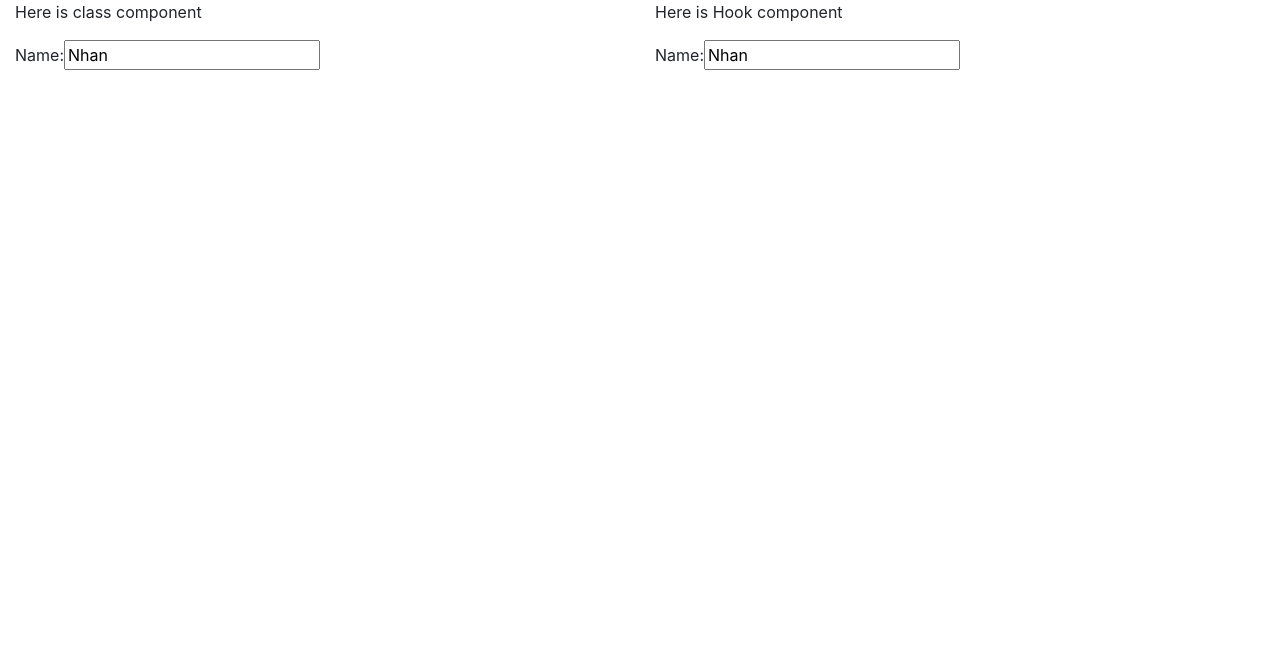
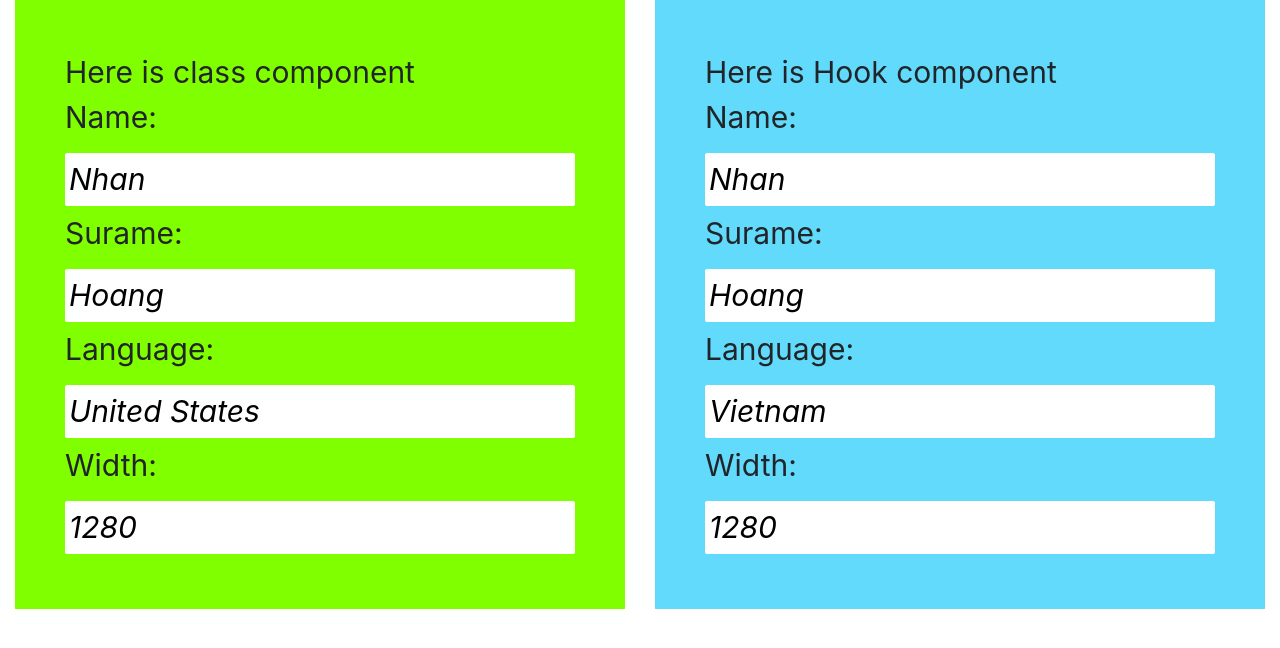
Before and after one commit to NhanHoang8195/react-hook-demo, a React (Create React App) app: page / in a window 1280 px wide. Shown: the top 648 px of the page. Built offline with nearby package versions, Linux system fonts and the light colour scheme.

Commit message:
Updated for presentation

```diff
--- a/public/index.html
+++ b/public/index.html
@@ -13,12 +13,6 @@
       user's mobile device or desktop. See https://developers.google.com/web/fundamentals/web-app-manifest/
     -->
     <link rel="manifest" href="%PUBLIC_URL%/manifest.json" />
-    <link
-            rel="stylesheet"
-            href="https://maxcdn.bootstrapcdn.com/bootstrap/4.3.1/css/bootstrap.min.css"
-            integrity="sha384-ggOyR0iXCbMQv3Xipma34MD+dH/1fQ784/j6cY/iJTQUOhcWr7x9JvoRxT2MZw1T"
-            crossorigin="anonymous"
-    />
     <!--
       Notice the use of %PUBLIC_URL% in the tags above.
       It will be replaced with the URL of the `public` folder during the build.
--- a/src/containers/demo/ClassComponent.jsx
+++ b/src/containers/demo/ClassComponent.jsx
@@ -1,15 +1,63 @@
 import React, { Component } from 'react';
+import { LayoutContext, LanguageContext } from '../../context';
 
 export default class ClassComponent extends Component {
+    constructor(props) {
+        super(props);
+        this.state = {
+            name: 'Nhan',
+            surname: 'Hoang',
+            width: window.innerWidth,
+        };
+        this.handleChangeName= this.handleChangeName.bind(this);
+        this.handleChangeSurname= this.handleChangeSurname.bind(this);
+        this.handleChangeWidth= this.handleChangeWidth.bind(this);
+    }
+    componentDidMount() {
+        document.title = this.state.surname + ' ' + this.state.name;
+        window.addEventListener('resize', this.handleChangeWidth);
+    }
+    componentDidUpdate(prevProps, prevState, snapshot) {
+        document.title = this.state.surname + ' ' + this.state.name;
+    }
+    componentWillUnmount() {
+        window.removeEventListener('resize', this.handleChangeWidth);
+    }
+
+    handleChangeName(e) {
+        this.setState(({name: e.target.value}));
+    }
+    handleChangeSurname(e) {
+        this.setState(({surname: e.target.value}));
+    }
+    handleChangeWidth() {
+        this.setState({width: window.innerWidth});
+    }
     render() {
         return (
-                <div>
-                    <form>
-                        <p>Here is class component</p>
-                        <label>Name:</label>
-                        <input value={this.props.name} readOnly />
-                    </form>
-                </div>
+            <LayoutContext.Consumer>
+                {theme => (
+                    <div className={theme}>
+                        <form>
+                            <p>Here is class component</p>
+                            <label>Name:</label>
+                            <input value={this.state.name} onChange={this.handleChangeName} />
+                            <label>Surame:</label>
+                            <input value={this.state.surname} onChange={this.handleChangeSurname} />
+                            <LanguageContext.Consumer>
+                                {language => (
+                                    <>
+                                        <label>Language:</label>
+                                        <input value={language} readOnly />
+                                    </>
+                                )}
+                            </LanguageContext.Consumer>
+                            <label>Width:</label>
+                            <input value={this.state.width} readOnly />
+                        </form>
+                    </div>
+                )}
+            </LayoutContext.Consumer>
         );
-    }
+    }1
 }
--- a/src/containers/demo/HookComponent.jsx
+++ b/src/containers/demo/HookComponent.jsx
@@ -1,13 +1,55 @@
-import React from 'react';
+import React, { useState, useEffect, useContext } from 'react';
+import { LayoutContext, LanguageContext } from '../../context';
 
 export function HookComponent(props) {
+    const theme = useContext(LayoutContext);
+    const language = useContext(LanguageContext);
+    const name = useFormInput('Nhan');
+    const surname = useFormInput('Hoang');
+    const width = useWindowWidth();
+    useTitle(surname.value + ' ' + name.value);
     return (
-        <div>
+        <div className={theme}>
             <form>
                 <p>Here is Hook component</p>
                 <label>Name:</label>
-                <input value={props.name} readOnly />
+                <input {...name} />
+                <label>Surame:</label>
+                <input {...surname} />
+                <label>Language:</label>
+                <input value={language} readOnly />
+                <label>Width:</label>
+                <input value={width} readOnly />
             </form>
         </div>
     );
 }
+function useTitle(title) {
+    useEffect(() => {
+        document.title = title;
+    });
+}
+function useFormInput(initialValue) {
+    const [value, setValue] = useState(initialValue);
+    function handleChangeValue(e) {
+        setValue(e.target.value);
+    }
+    return {
+        value,
+        onChange: handleChangeValue
+    }
+}
+
+function useWindowWidth() {
+    const [width, setWidth] = useState(window.innerWidth);
+    useEffect(() => {
+        function handleChangeWidth() {
+            setWidth(window.innerWidth);
+        }
+        window.addEventListener('resize', handleChangeWidth);
+        return () => {
+            window.removeEventListener('resize', handleChangeWidth);
+        }
+    });
+    return width;
+}
--- a/src/index.css
+++ b/src/index.css
@@ -1,3 +1,4 @@
+@import '../node_modules/bootstrap/dist/css/bootstrap.css';
 body {
   margin: 0;
   padding: 0;
```
Also changed, not shown: 1 other file (tests, documents, lock files or other folders).
